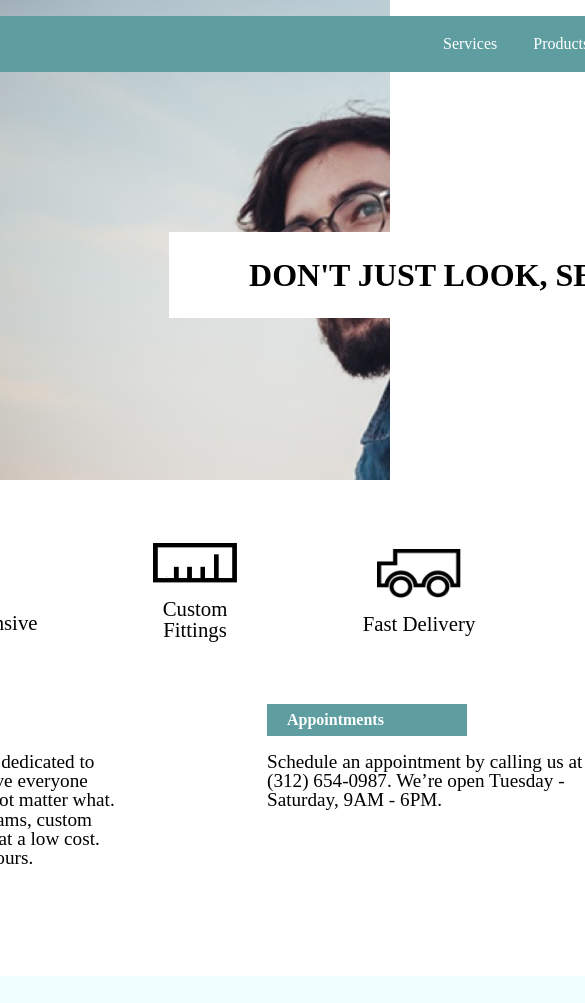
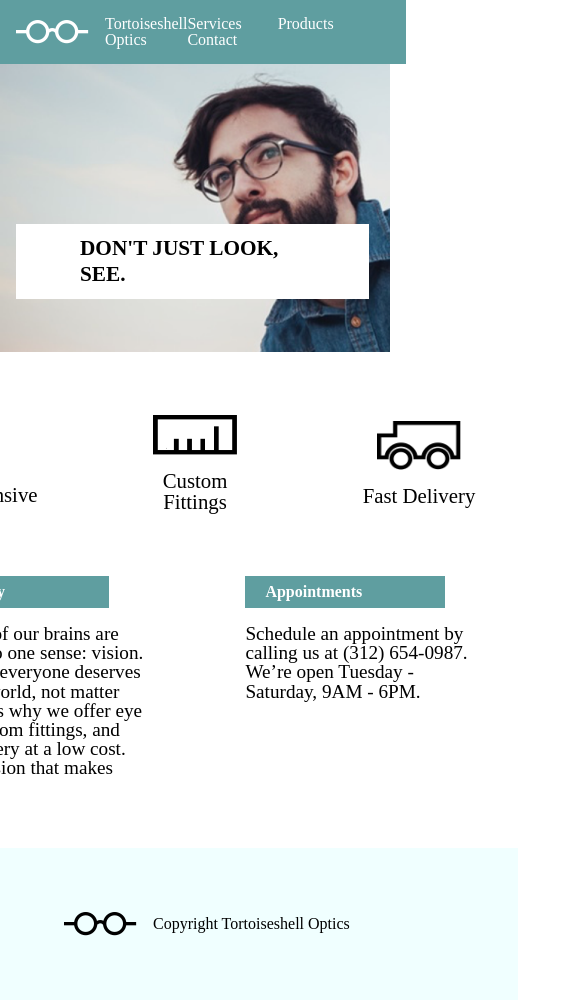
Before and after one commit to slape/optical, a plain HTML site: page index.html in a window 390 px wide. Shown: the top 1003 px of the page, 585 px wide, since content can reach past the window. Drawn offline with Linux system fonts and the light colour scheme.

Commit message:
tablet final

```diff
--- a/css/master.css
+++ b/css/master.css
@@ -12,7 +12,7 @@ body {
 
 /*Header and Hero section*/
 .site-container {
-  width: 960px;
+  width: 980px;
 }
 
 header.top-bar {
@@ -37,7 +37,7 @@ header img {
 }
 
 nav span {
-  margin-left: 2rem;
+  margin-right: 2rem;
 }
 
 .hero {
@@ -51,7 +51,6 @@ nav span {
 }
 
 .banner {
-  width: 1050px;
   display: flex;
   flex-direction: row-reverse;
   align-items: center;
@@ -146,3 +145,35 @@ footer figure {
   display: flex;
   align-items: center;
 }
+
+@media (max-width: 960px) {
+  .site-container {
+    width: 100%;
+  }
+
+  header.top-bar.site-container {
+    margin-top: 0;
+    padding: 1rem;
+  }
+
+  header figure {
+    margin-left: 1rem;
+  }
+  .hero {
+    height: 22rem;
+    width: 100%;
+    background-image: url("../resources/photos/glasses-bg.png");
+    background-size: cover;
+  }
+  .banner h1 {
+    background-color: white;
+    font-weight: bold;
+    font-size: 1.33rem;
+    margin-right: 1.3rem;
+    padding: 0.75rem 4rem;
+  }
+
+  footer {
+    width: 100%;
+  }
+}
--- a/index.html
+++ b/index.html
@@ -20,7 +20,7 @@
           <span>Contact</span>
         </nav>
       </header>
-        <div class="banner">
+        <div class="banner site-container">
           <h1>DON'T JUST LOOK, SEE.</h1>
         </div>
     </div>
```
